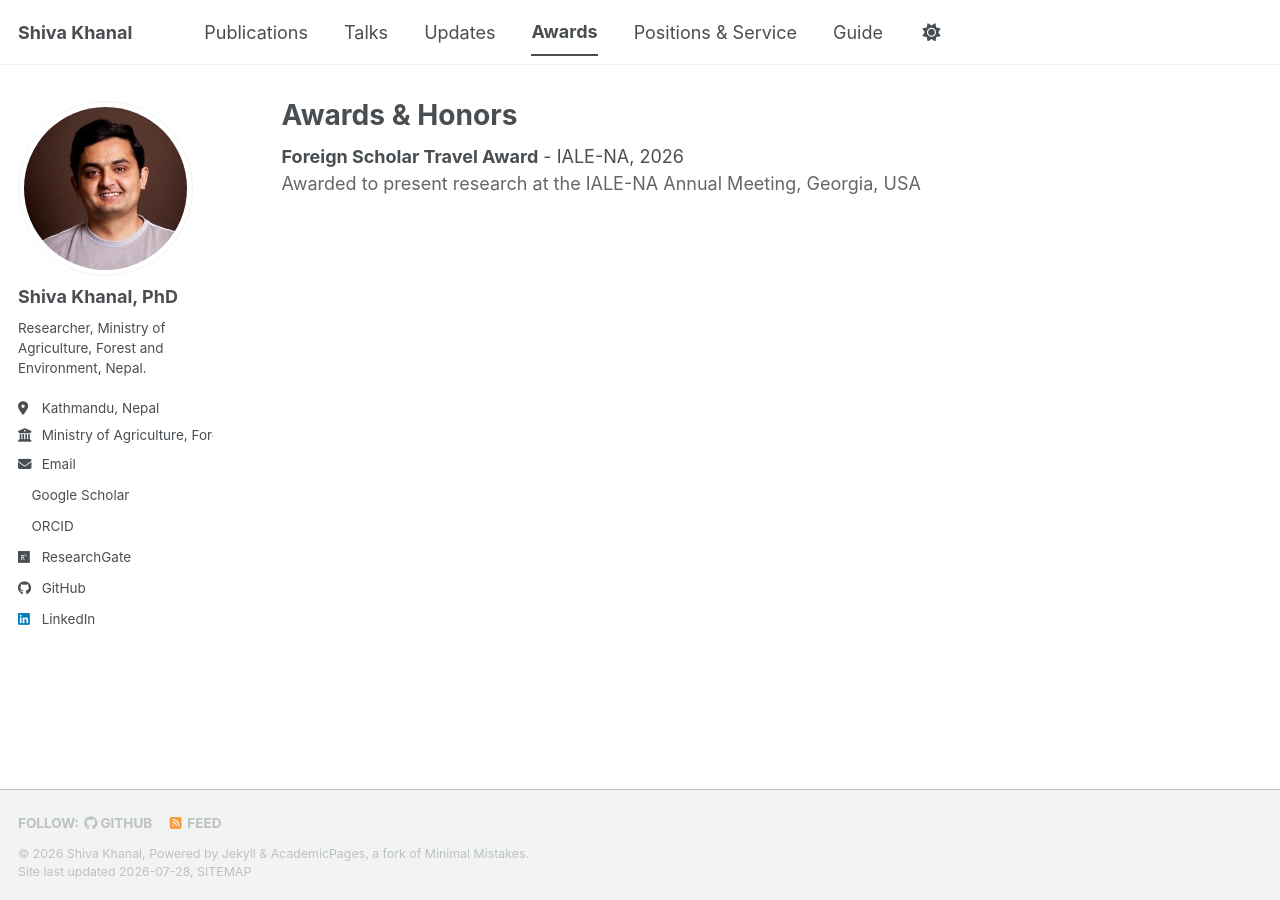
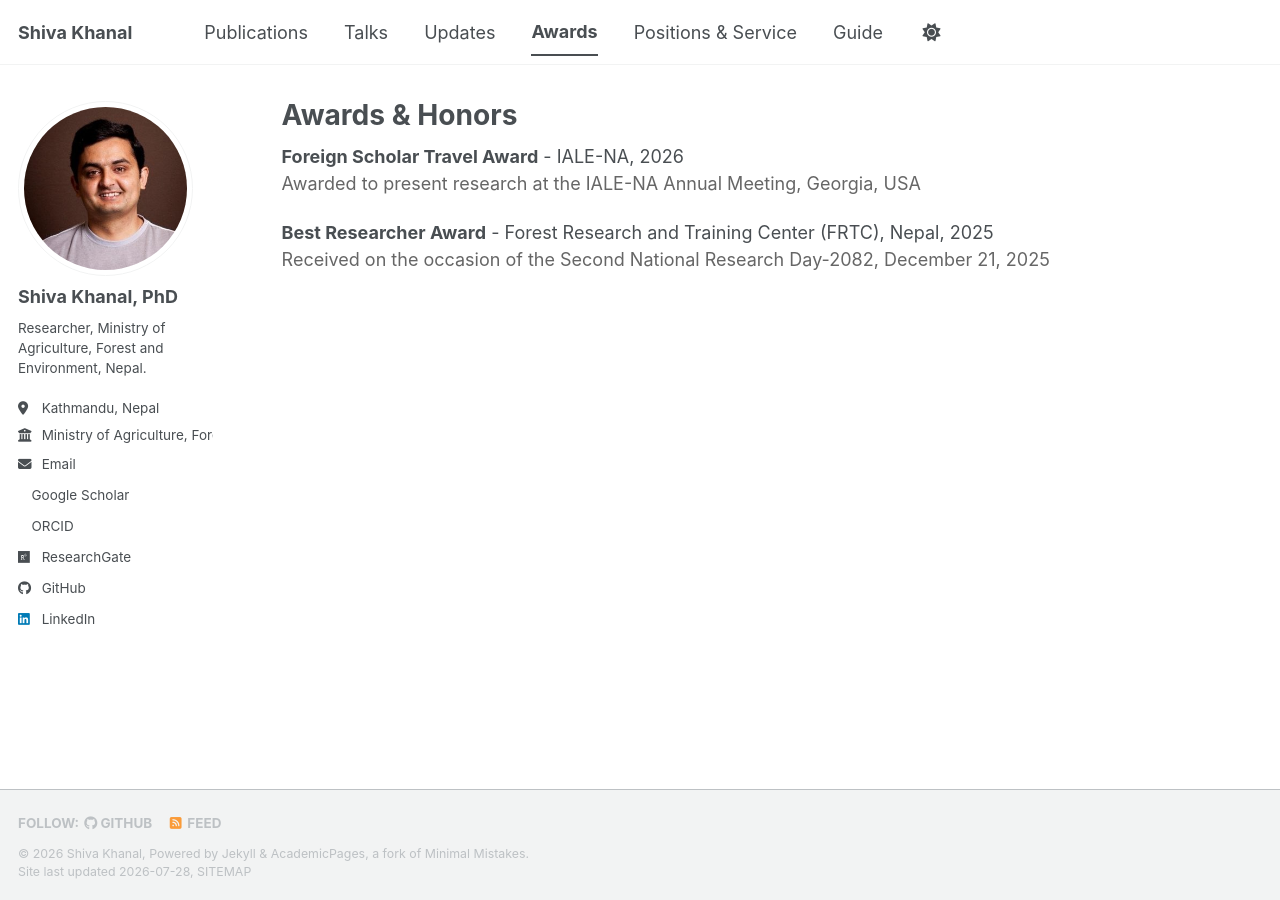
Before and after one commit to shivakhanal/shivakhanal.github.io, a Jekyll site: the page built from _pages/awards.md, in a window 1280 px wide. Built offline with Jekyll 4.4.1, drawn with Linux system fonts in a browser that asks for light colours; a style sheet for code colours, icons or effects is not loaded.

Commit message:
add award

```diff
--- a/_data/awards.yml
+++ b/_data/awards.yml
@@ -3,3 +3,7 @@
   organization: "IALE-NA"
   year: 2026
   description: "Awarded to present research at the IALE-NA Annual Meeting, Georgia, USA"
+- title: "Best Researcher Award"
+  organization: "Forest Research and Training Center (FRTC), Nepal"
+  year: 2025
+  description: "Received on the occasion of the Second National Research Day-2082, December 21, 2025"
```
